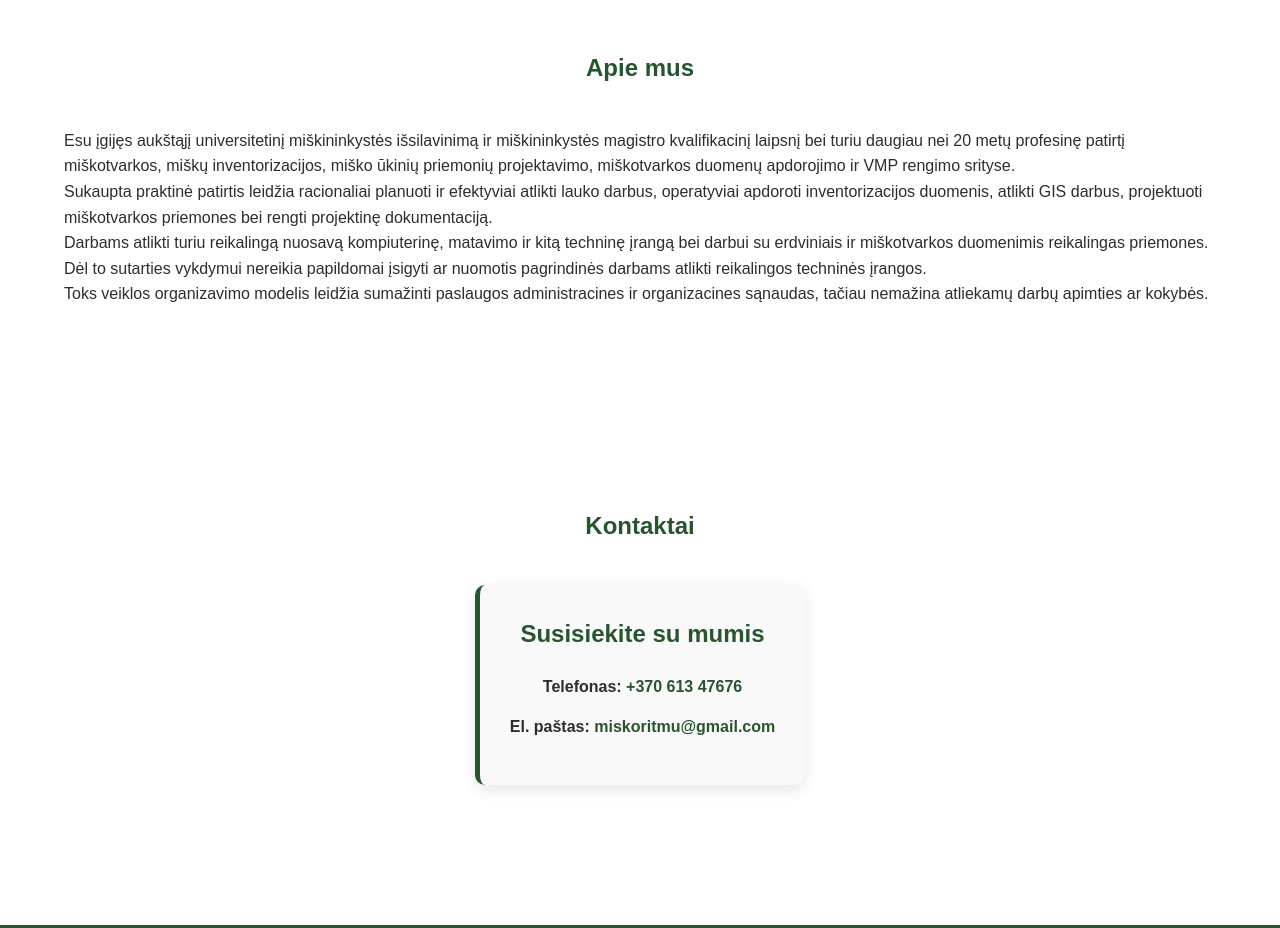
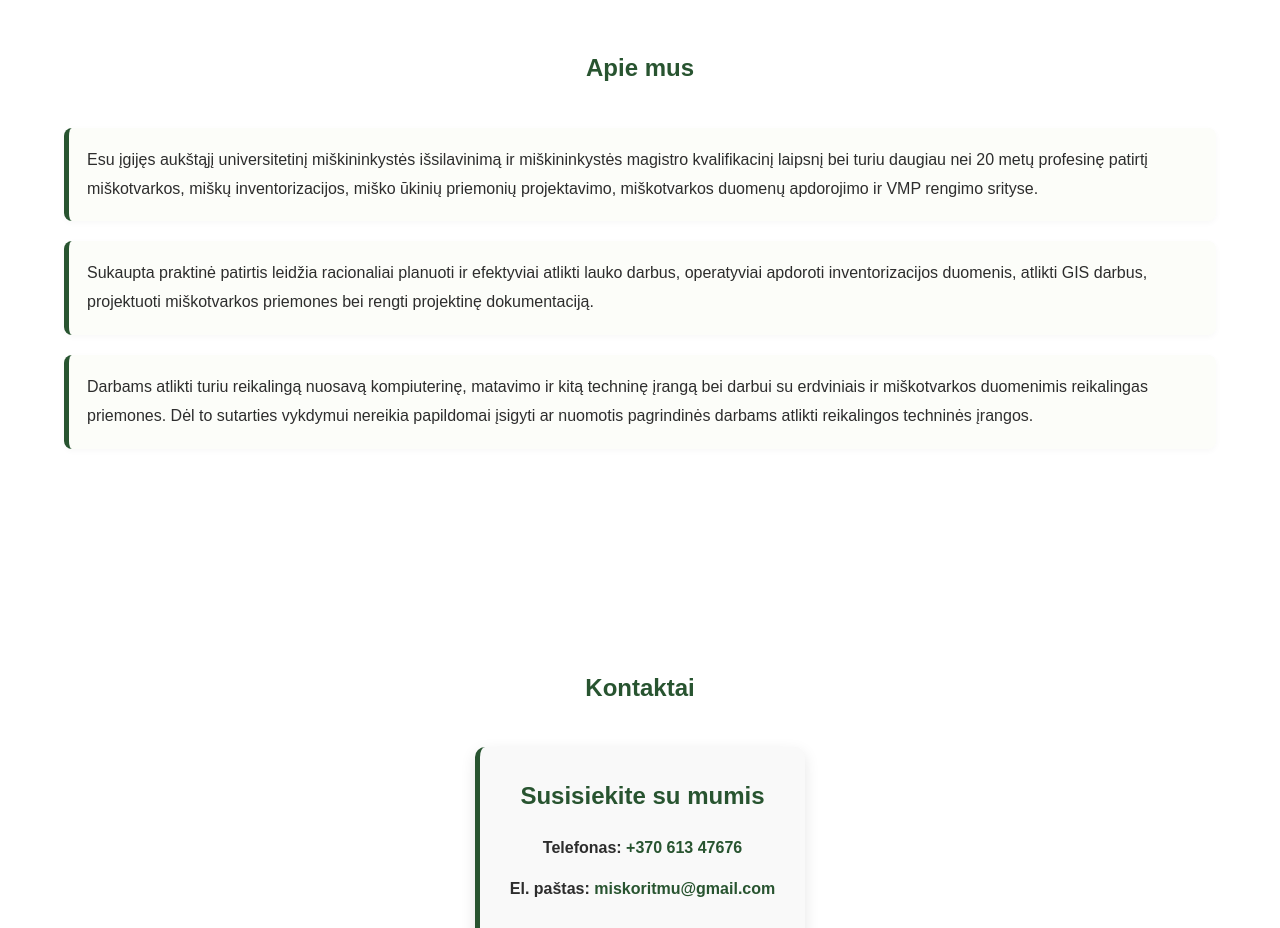
Before and after one commit to Pukis05/misko-ritmu, a Next.js app: page / in a window 1280 px wide. Shown: the part 1640-2568 px from the top of the page. Built offline with nearby package versions, Linux system fonts and the light colour scheme.

Commit message:
more changes in about section

```diff
--- a/app/globals.css
+++ b/app/globals.css
@@ -155,6 +155,24 @@ section {
 
 .alt {
     background: white;
+}
+
+/* ABOUT: make paragraphs more separate and stand out */
+#about .about-content p {
+    margin-bottom: 20px;
+    padding: 18px;
+    background: #fcfdf9;
+    border-left: 5px solid #285430;
+    border-radius: 8px;
+    color: #2d2d2d;
+    line-height: 1.8;
+    box-shadow: 0 2px 6px rgba(0,0,0,0.03);
+}
+
+@media (max-width: 768px) {
+    #about .about-content p {
+        padding: 14px;
+    }
 }
 
 h2 {
--- a/app/page.tsx
+++ b/app/page.tsx
@@ -135,6 +135,7 @@ export default function Home() {
 
                     <h2>Apie mus</h2>
 
+                    <div className="about-content">
                         <p>
                         Esu įgijęs aukštąjį universitetinį miškininkystės išsilavinimą ir miškininkystės magistro kvalifikacinį laipsnį bei turiu daugiau nei 20 metų profesinę patirtį miškotvarkos, miškų inventorizacijos, miško ūkinių priemonių projektavimo, miškotvarkos duomenų apdorojimo ir VMP rengimo srityse.
                         </p>
@@ -144,9 +145,7 @@ export default function Home() {
                         <p>
                         Darbams atlikti turiu reikalingą nuosavą kompiuterinę, matavimo ir kitą techninę įrangą bei darbui su erdviniais ir miškotvarkos duomenimis reikalingas priemones. Dėl to sutarties vykdymui nereikia papildomai įsigyti ar nuomotis pagrindinės darbams atlikti reikalingos techninės įrangos.
                         </p>
-                        <p>
-                        Toks veiklos organizavimo modelis leidžia sumažinti paslaugos administracines ir organizacines sąnaudas, tačiau nemažina atliekamų darbų apimties ar kokybės.
-                        </p>
+                    </div>
 
                 </div>
 
```
